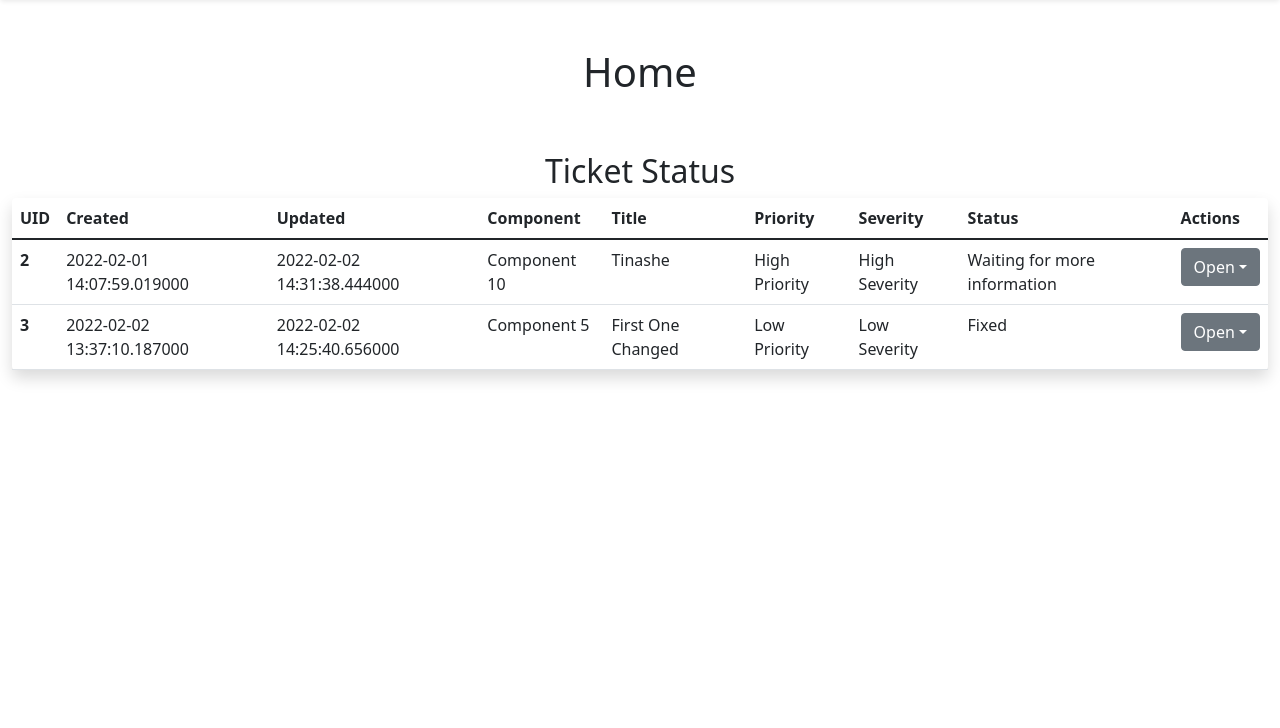
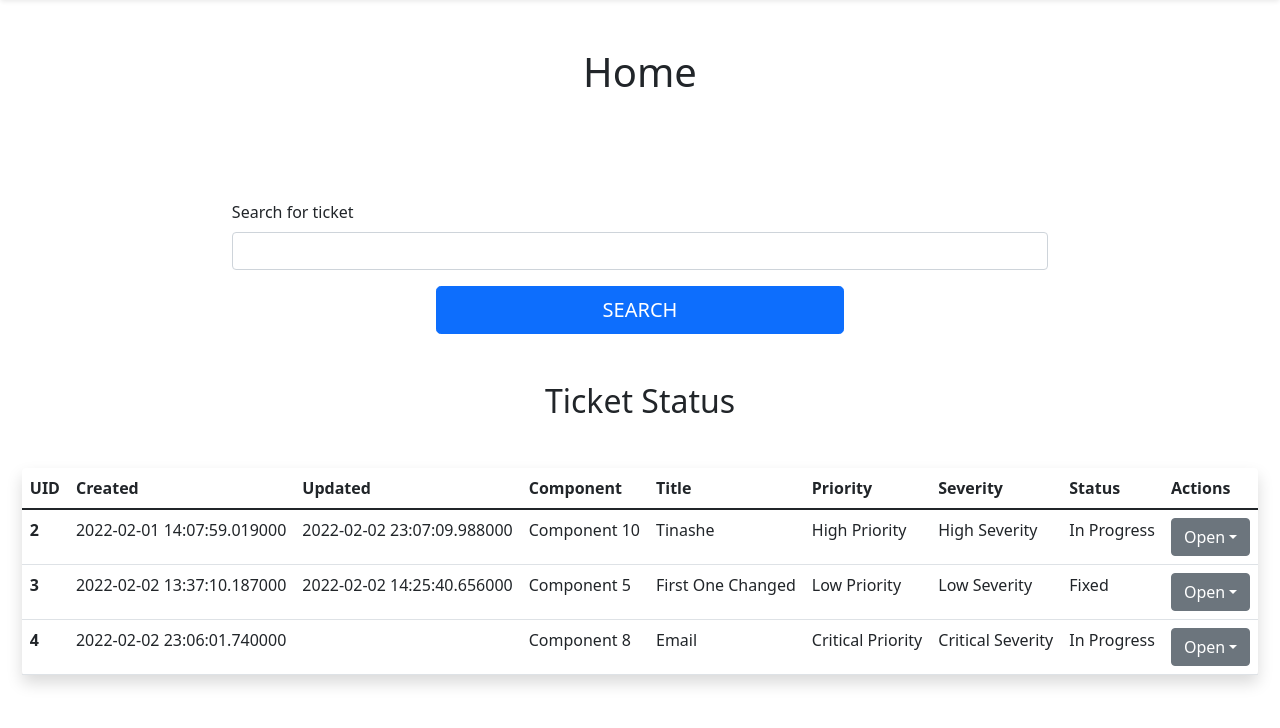
Before and after one commit to tkachikoti/bug_tracking_system, a Flask app: page / in a window 1280 px wide. Shown: the part 72-800 px from the top of the page. Run offline with Flask 2, Linux system fonts and the light colour scheme; some libraries are stand-ins or nearby versions.

Commit message:
add search bar to make search easier

```diff
--- a/app.py
+++ b/app.py
@@ -85,25 +85,28 @@ def update():
             # Redirect to the home page
             return redirect(url_for('index'))
 
-@app.route('/search')
+@app.route('/search', methods=['POST'])
 def search():
     search_results = []
-    if request.args.get('query', False):
+    print(request.form.get('search_value', ''))
+    if request.form.get('search_value', '').strip():
         tickets_cvs = (FlatFileDatabase(
             'flaskr/models/tickets.csv').select_all_rows_on_csv())
         for ticket in tickets_cvs:
-            similarity_rating = text_cosine_similarity(
-                convert_dictionary_into_string(ticket), request.args['query'])
-            if similarity_rating:
-                ticket['similarity_rating'] = math.floor(
-                    similarity_rating * 100)
+            similarity_score = text_cosine_similarity(
+                convert_dictionary_into_string(ticket),
+                    request.form['search_value'])
+            if similarity_score:
+                ticket['similarity_score'] = math.floor(
+                    similarity_score * 100)
                 search_results.append(ticket)
 
     return render_template(
         'search.html.jinja',
-        page_title = 'Search Results',
+        page_title = 'Search',
+        search_value = request.form.get('search_value', '').strip(),
         search_results = sort_list_of_dictionaries(
-            search_results, 'similarity_rating', True),
+            search_results, 'similarity_score', True),
         tickets_cvs = FlatFileDatabase(
             'flaskr/models/tickets.csv').select_all_rows_on_csv())
 
--- a/flaskr/models/tickets.csv
+++ b/flaskr/models/tickets.csv
@@ -1,3 +1,4 @@
 uid,created_at,created_at_full_date,updated_at,updated_at_full_date,component_name,title,description,priority,severity,status
-2,1643724479019,2022-02-01 14:07:59.019000,1643812298444,2022-02-02 14:31:38.444000,Component 10,Tinashe,Kachikoti,High Priority,High Severity,Waiting for more information
+2,1643724479019,2022-02-01 14:07:59.019000,1643843229988,2022-02-02 23:07:09.988000,Component 10,Tinashe,Kachikoti has been updated.,High Priority,High Severity,In Progress
 3,1643809030187,2022-02-02 13:37:10.187000,1643811940656,2022-02-02 14:25:40.656000,Component 5,First One Changed,This is the first description. It finally works!,Low Priority,Low Severity,Fixed
+4,1643843161740,2022-02-02 23:06:01.740000,,,Component 8,Email,The email inbox is not loading mail.,Critical Priority,Critical Severity,In Progress
--- a/flaskr/templates/index.html.jinja
+++ b/flaskr/templates/index.html.jinja
@@ -2,9 +2,18 @@
 {% block maincontent %}
 <div class="row justify-content-center">
     <div class="col-auto">
+        {% if tickets_cvs %}
+        <div class="row">
+            <div class="col-sm-2"></div>
+            <div class="col-sm-8">
+            {% include "search_bar.html.jinja" %}
+            </div>
+            <div class="col-sm-2"></div>
+        </div>
+        {% endif %}
+        {% if tickets_cvs %}
         <h2 class="text-center">Ticket Status</h2>
-        {% if tickets_cvs %}
-        <table class="table table-responsive table-hover shadow p-3 mb-5 bg-body rounded">
+        <table class="table table-responsive table-hover shadow p-3 mb-5 bg-body rounded my-5">
             <thead>
                 <tr>
                     <th scope="col">UID</th>
@@ -44,7 +53,7 @@
             </tbody>
         </table>
         {% else %}
-        <div class="shadow p-3 mb-5 bg-body rounded justify-content-center text-center p-3">
+        <div class="shadow p-3 mb-5 bg-body rounded justify-content-center text-center my-5">
             <h2 class="mb 3">No tickets found</h2>
             <a href='/create'><button type="button" class="btn btn-primary btn-lg">CREATE TICKET</button></a>
         </div>
--- /dev/null
+++ b/flaskr/templates/search_bar.html.jinja
@@ -0,0 +1,9 @@
+<form class="my-5" action="/search" method="post">
+    <div class="mb-3">
+        <label for="searchButton1" class="form-label">Search for ticket</label>
+        <input name="search_value" type="text" class="form-control" id="searchButton1" value="{% if search_value %}{{ search_value }}{% else %}{% endif %}">
+    </div>
+    <div class="d-grid gap-2 col-6 mx-auto">
+        <button type="submit" class="btn btn-primary btn-lg">SEARCH</button>
+    </div>
+</form>
--- a/flaskr/templates/ticket_form.html.jinja
+++ b/flaskr/templates/ticket_form.html.jinja
@@ -87,8 +87,8 @@
                 </select>
             </div>
             <div class="d-grid gap-2 d-md-block">
-                <button type="submit" class="btn btn-primary btn-lg">{% if page_title=='Update Ticket' %}UPDATE{% else %}CREATE{% endif %}</button>
-                <button type="button" class="btn btn-outline-secondary btn-lg" onclick="cancel_button()">CANCEL</button>
+                <button type="submit" class="btn btn-primary btn-lg">{% if page_title=='Update Ticket' %}UPDATE{% else %}CREATE{% endif %} TICKET</button>
+                <button type="button" class="btn btn-outline-secondary btn-lg" onclick="cancel_button()">RETURN HOME</button>
             </div>
         </form>
     </div>
```
Also changed, not shown: flaskr/templates/search.html.jinja (+8 -13 lines).
